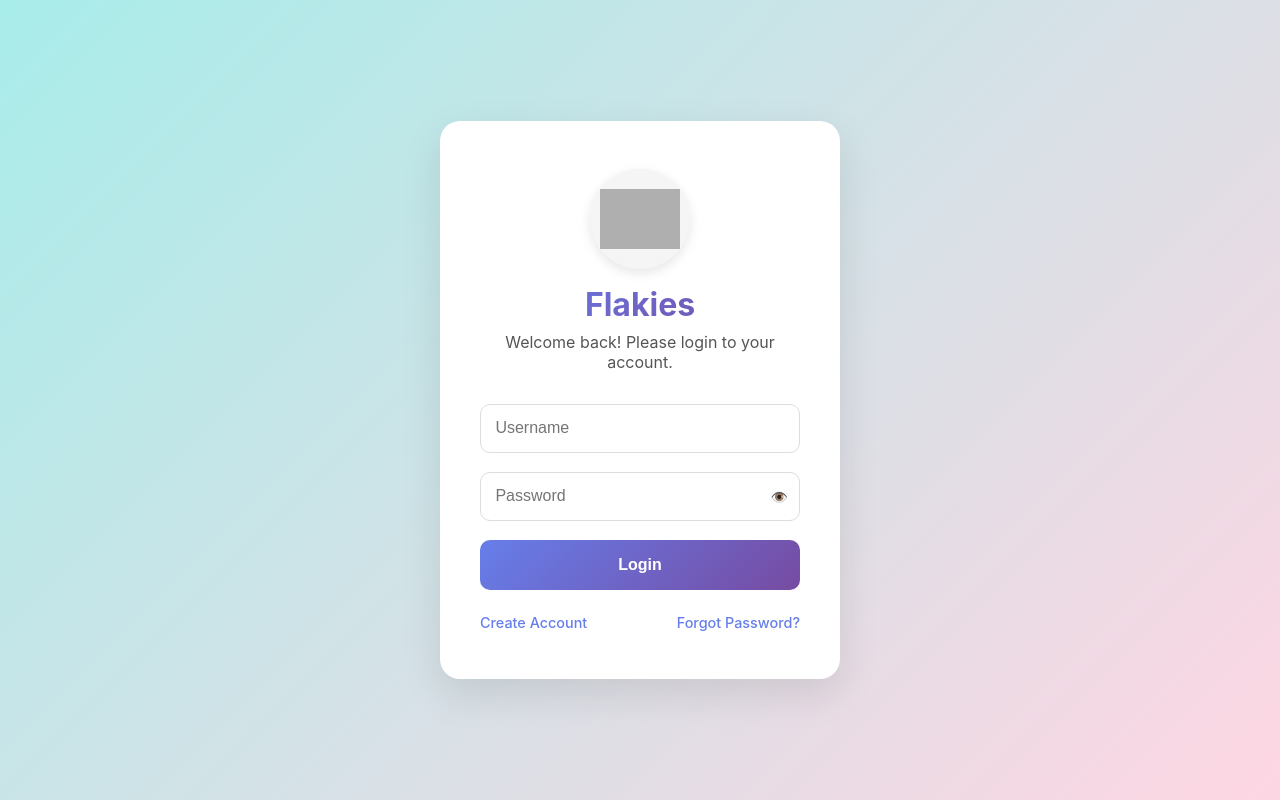
After one commit to unkhown099/Flakies, a PHP site: page /login/login.php in a window 1280 px wide. The commit adds this page. Run offline with PHP 8.4, Linux system fonts and the light colour scheme; grey boxes are pictures that could not be loaded.

Commit message:
Dagdag ng login page and admin dashboard nag organize din ng files

```diff
--- /dev/null
+++ b/assets/loginStyle.css
@@ -0,0 +1,146 @@
+/* Reset */
+* {
+    margin: 0;
+    padding: 0;
+    box-sizing: border-box;
+}
+
+body {
+    font-family: -apple-system, BlinkMacSystemFont, 'Segoe UI', Roboto, Oxygen, Ubuntu, Cantarell, sans-serif;
+    background: linear-gradient(135deg, #a8edea 0%, #fed6e3 100%);
+    display: flex;
+    justify-content: center;
+    align-items: center;
+    height: 100vh;
+}
+
+/* Login Card */
+.login-card {
+    background: white;
+    padding: 3rem 2.5rem;
+    border-radius: 20px;
+    box-shadow: 0 15px 40px rgba(0, 0, 0, 0.1);
+    text-align: center;
+    width: 100%;
+    max-width: 400px;
+    animation: fadeInUp 0.7s ease;
+}
+
+/* Logo Placeholder */
+.logo-container {
+    width: 100px;
+    height: 100px;
+    margin: 0 auto 1rem auto;
+    border-radius: 50%;
+    background: #f5f5f5;
+    display: flex;
+    justify-content: center;
+    align-items: center;
+    overflow: hidden;
+    box-shadow: 0 4px 12px rgba(0, 0, 0, 0.1);
+}
+
+.logo-img {
+    max-width: 80%;
+    max-height: 80%;
+    opacity: 0.8;
+}
+
+/* Title */
+.logo-text {
+    font-size: 2rem;
+    font-weight: 700;
+    background: linear-gradient(135deg, #667eea 0%, #764ba2 100%);
+    -webkit-background-clip: text;
+    background-clip: text;
+    -webkit-text-fill-color: transparent;
+    margin-bottom: 0.5rem;
+}
+
+/* Welcome Text */
+.welcome {
+    color: #555;
+    font-size: 1rem;
+    margin-bottom: 2rem;
+}
+
+/* Error Message */
+.error-message {
+    background: #ffe5e5;
+    color: #d9534f;
+    padding: 0.8rem;
+    border-radius: 8px;
+    margin-bottom: 1rem;
+    font-size: 0.9rem;
+}
+
+/* Input Fields */
+.input-group {
+    margin-bottom: 1.2rem;
+}
+
+.input-group input {
+    width: 100%;
+    padding: 0.9rem;
+    border: 1px solid #ddd;
+    border-radius: 10px;
+    font-size: 1rem;
+    outline: none;
+    transition: border 0.3s ease, box-shadow 0.3s ease;
+}
+
+.input-group input:focus {
+    border: 1px solid #667eea;
+    box-shadow: 0 0 8px rgba(102, 126, 234, 0.4);
+}
+
+/* Login Button */
+.btn-login {
+    width: 100%;
+    padding: 1rem;
+    border: none;
+    border-radius: 10px;
+    background: linear-gradient(135deg, #667eea 0%, #764ba2 100%);
+    color: white;
+    font-weight: 600;
+    font-size: 1rem;
+    cursor: pointer;
+    transition: transform 0.2s, box-shadow 0.2s;
+}
+
+.btn-login:hover {
+    transform: translateY(-3px);
+    box-shadow: 0 8px 20px rgba(102, 126, 234, 0.4);
+}
+
+/* Links */
+.links {
+    margin-top: 1.5rem;
+    display: flex;
+    justify-content: space-between;
+    font-size: 0.9rem;
+}
+
+.links a {
+    color: #667eea;
+    text-decoration: none;
+    font-weight: 500;
+    transition: color 0.3s;
+}
+
+.links a:hover {
+    color: #764ba2;
+}
+
+/* Animation */
+@keyframes fadeInUp {
+    from {
+        opacity: 0;
+        transform: translateY(30px);
+    }
+
+    to {
+        opacity: 1;
+        transform: translateY(0);
+    }
+}
--- /dev/null
+++ b/config/db_connect.php
@@ -0,0 +1,15 @@
+<?php
+$servername = "127.0.0.1"; // safer than 'localhost' for custom ports
+$username   = "root";
+$password   = "";
+$dbname     = "flakies";
+$port       = 3307; // XAMPP MySQL port
+
+// Create connection
+$conn = new mysqli($servername, $username, $password, $dbname, $port);
+
+// Check connection
+if ($conn->connect_errno) {
+    die("Connection failed: " . $conn->connect_error);
+}
+?>
--- a/index.php
+++ b/index.php
@@ -1,5 +1,5 @@
 <?php
-include("db_connect.php");
+include("config/db_connect.php");
 
 // Fetch products dynamically
 $sql = "SELECT name, description, price, stock, image FROM products";
--- /dev/null
+++ b/login/login.php
@@ -0,0 +1,116 @@
+<?php
+session_start();
+require "../config/db_connect.php";
+
+$error = "";
+
+if ($_SERVER["REQUEST_METHOD"] == "POST") {
+    $username = trim($_POST['username']);
+    $password = trim($_POST['password']);
+
+    // Fetch staff by username
+    $sql = "SELECT * FROM staff WHERE username = ?";
+    $stmt = $conn->prepare($sql);
+    $stmt->bind_param("s", $username);
+    $stmt->execute();
+    $result = $stmt->get_result();
+
+    if ($result->num_rows === 1) {
+        $row = $result->fetch_assoc();
+
+        // Verify hashed password
+        if (password_verify($password, $row['password'])) {
+            $_SESSION['staff_id'] = $row['id'];
+            $_SESSION['username'] = $row['username'];
+            $_SESSION['role'] = $row['role'];
+
+            // Redirect based on role
+            if ($row['role'] === 'admin') {
+                header("Location: ../manager/dashboard.php");
+            } elseif ($row['role'] === 'cashier') {
+                header("Location: pos.php");
+            } elseif ($row['role'] === 'encoder') {
+                header("Location: inventory.php");
+            } elseif ($row['role'] === 'manager') {
+                header("Location: reports.php");
+            } else {
+                header("Location: dashboard.php");
+            }
+            exit();
+        } else {
+            $error = "❌ Invalid password.";
+        }
+    } else {
+        $error = "❌ No user found with that username.";
+    }
+}
+?>
+<!DOCTYPE html>
+<html lang="en">
+<head>
+    <meta charset="UTF-8">
+    <title>Flakies | Login</title>
+    <link rel="stylesheet" href="../assets/loginStyle.css">
+    <style>
+        .toggle-password {
+            position: absolute;
+            right: 12px;
+            top: 50%;
+            transform: translateY(-50%);
+            cursor: pointer;
+            font-size: 14px;
+            color: #666;
+        }
+        .input-group {
+            position: relative;
+        }
+    </style>
+</head>
+<body>
+    <div class="login-hero">
+        <div class="login-card">
+            <!-- Placeholder for logo -->
+            <div class="logo-container">
+                <img src="assets/logo-placeholder.png" alt="Flakies Logo" class="logo-img">
+            </div>
+
+            <h1 class="logo-text">Flakies</h1>
+            <p class="welcome">Welcome back! Please login to your account.</p>
+
+            <?php if ($error): ?>
+                <p class="error"><?php echo $error; ?></p>
+            <?php endif; ?>
+
+            <form action="login.php" method="POST" class="login-form">
+                <div class="input-group">
+                    <input type="text" name="username" placeholder="Username" required>
+                </div>
+                <div class="input-group">
+                    <input type="password" name="password" id="password" placeholder="Password" required>
+                    <span class="toggle-password" onclick="togglePassword()">👁️</span>
+                </div>
+                <button type="submit" class="btn-login">Login</button>
+            </form>
+
+            <div class="links">
+                <a href="register.php">Create Account</a>
+                <a href="forgot_password.php">Forgot Password?</a>
+            </div>
+        </div>
+    </div>
+
+    <script>
+        function togglePassword() {
+            const passwordField = document.getElementById("password");
+            const toggle = document.querySelector(".toggle-password");
+            if (passwordField.type === "password") {
+                passwordField.type = "text";
+                toggle.textContent = "🙈"; // change icon
+            } else {
+                passwordField.type = "password";
+                toggle.textContent = "👁️";
+            }
+        }
+    </script>
+</body>
+</html>
--- /dev/null
+++ b/login/logout.php
@@ -0,0 +1,6 @@
+<?php
+session_start();
+session_destroy();
+header("Location: login.php");
+exit();
+?>
--- /dev/null
+++ b/manager/hash.php
@@ -0,0 +1,4 @@
+<?php
+$password = "admin123"; // your desired admin password
+echo password_hash($password, PASSWORD_DEFAULT);
+?>
```
Also changed, not shown: assets/dashboard.css (added, +70 -0 lines), db_connect.php (deleted, +0 -14 lines), login/add_user.php (added, +55 -0 lines), login/forgot_password.php (added, +54 -0 lines), login/login_process.php (added, +46 -0 lines), login/register.php (added, +54 -0 lines), login/users.php (added, +66 -0 lines), manager/dashboard.php (added, +57 -0 lines), assets/css/style.css (deleted).
